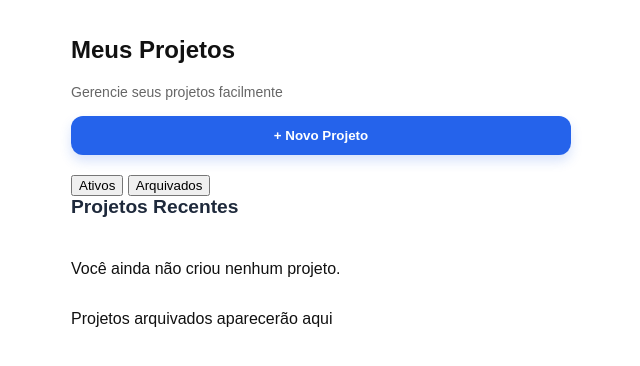
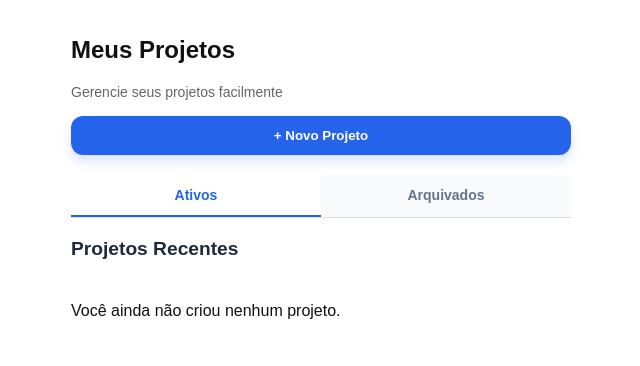
Before and after one commit to GabrielM-Paula/NE, a PHP site: page /NE/pages/meusProjetos.php in a window 1280 px wide. Shown: the part 105-471 px from the top of the page, without its empty margins (319-959 px from the left). Run offline with PHP 8.4, Linux system fonts and the light colour scheme; a user stored in the database is signed in; data comes from the database, SQL or seed files in the repository; some libraries are stand-ins or nearby versions.

Commit message:
abas ativos e arquivados

```diff
--- a/assets/css/Projetos.css
+++ b/assets/css/Projetos.css
@@ -390,3 +390,54 @@ hr {
   transform: scale(1.1);
   color: #b91c1c;
 }
+/* ================================
+   ABAS ATIVOS/ARQUIVADOS
+================================== */
+.abas-projetos {
+    display: flex;
+    margin-bottom: 20px;
+    border-bottom: 1px solid #ddd;
+    background: #fff;
+    border-radius: 8px 8px 0 0;
+    overflow: hidden;
+}
+
+.aba {
+    flex: 1;
+    padding: 12px 16px;
+    cursor: pointer;
+    border: none;
+    background: #f8fafc;
+    font-size: 14px;
+    font-weight: 600;
+    color: #64748b;
+    border-bottom: 2px solid transparent;
+    transition: all 0.3s ease;
+    text-align: center;
+}
+
+.aba:hover {
+    background: #f1f5f9;
+    color: #475569;
+}
+
+ .aba-ativa {
+    background: #fff;
+    color: #2563EB;
+    border-bottom: 2px solid #2563EB;
+}
+
+.conteudo-aba {
+    display: none;
+    animation: fadeIn 0.3s ease;
+}
+
+.conteudo-ativo  {
+    display: block;
+}
+
+/* Status para projetos arquivados */
+.status .arquivado {
+    background: #f3f4f6;
+    color: #6b7280;
+}
--- a/pages/meusProjetos.php
+++ b/pages/meusProjetos.php
@@ -57,7 +57,7 @@ $ideias = $stmt->fetchAll(PDO::FETCH_ASSOC);
 
     <!-- Abas Ativos/Arquivados -->
     <div class="abas-projetos">
-      <button class="aba ativa" data-aba="ativos">Ativos</button>
+      <button class="aba aba-ativa" data-aba="ativos">Ativos</button>
       <button class="aba" data-aba="arquivados">Arquivados</button>
     </div>
 
@@ -65,7 +65,7 @@ $ideias = $stmt->fetchAll(PDO::FETCH_ASSOC);
     <script src="https://unpkg.com/phosphor-icons"></script>
 
     <!-- Conteúdo da aba Ativos -->
-    <div id="conteudo-ativos" class="conteudo-aba ativa">
+    <div id="conteudo-ativos" class="conteudo-aba conteudo-ativo">
       <!-- Cabeçalho de Projetos Recentes com botão de filtro -->
       <div class="header-filtro">
         <h3>Projetos Recentes</h3>
```
